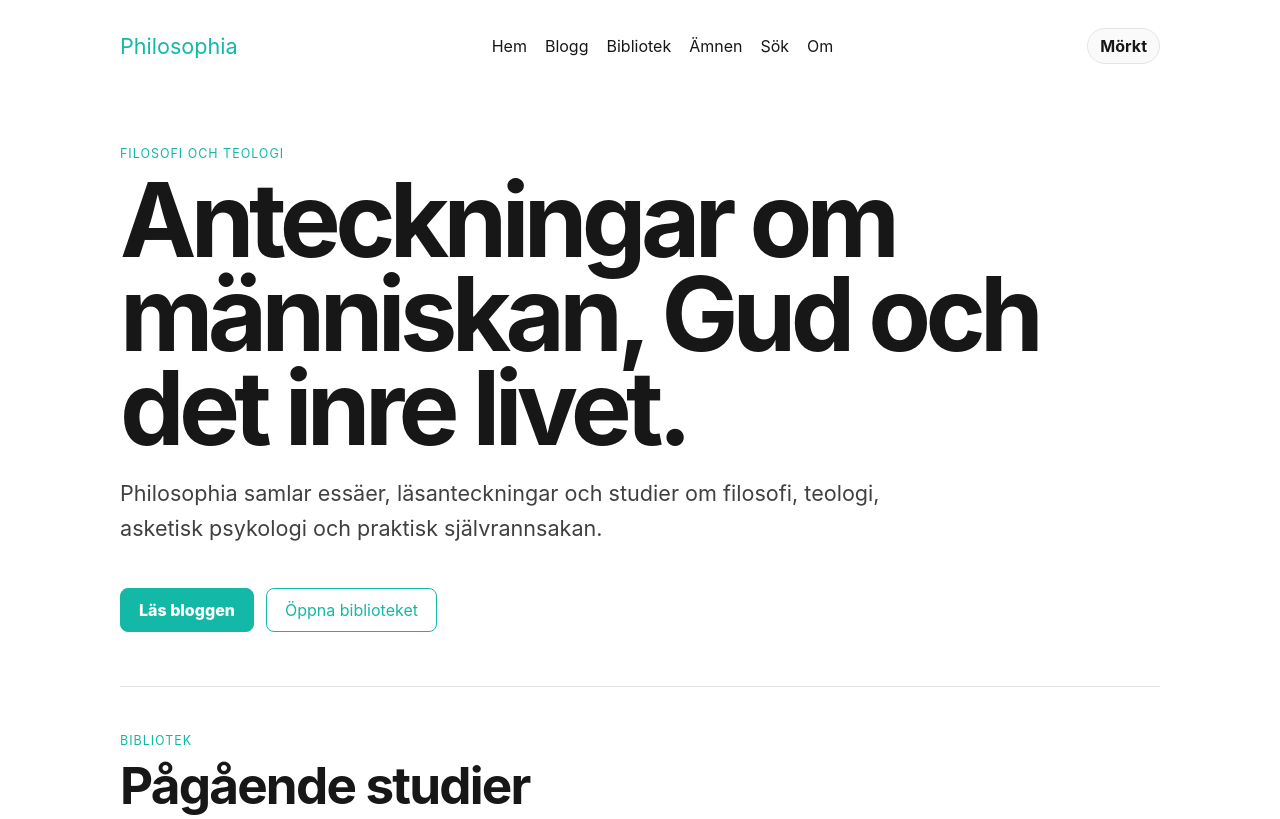
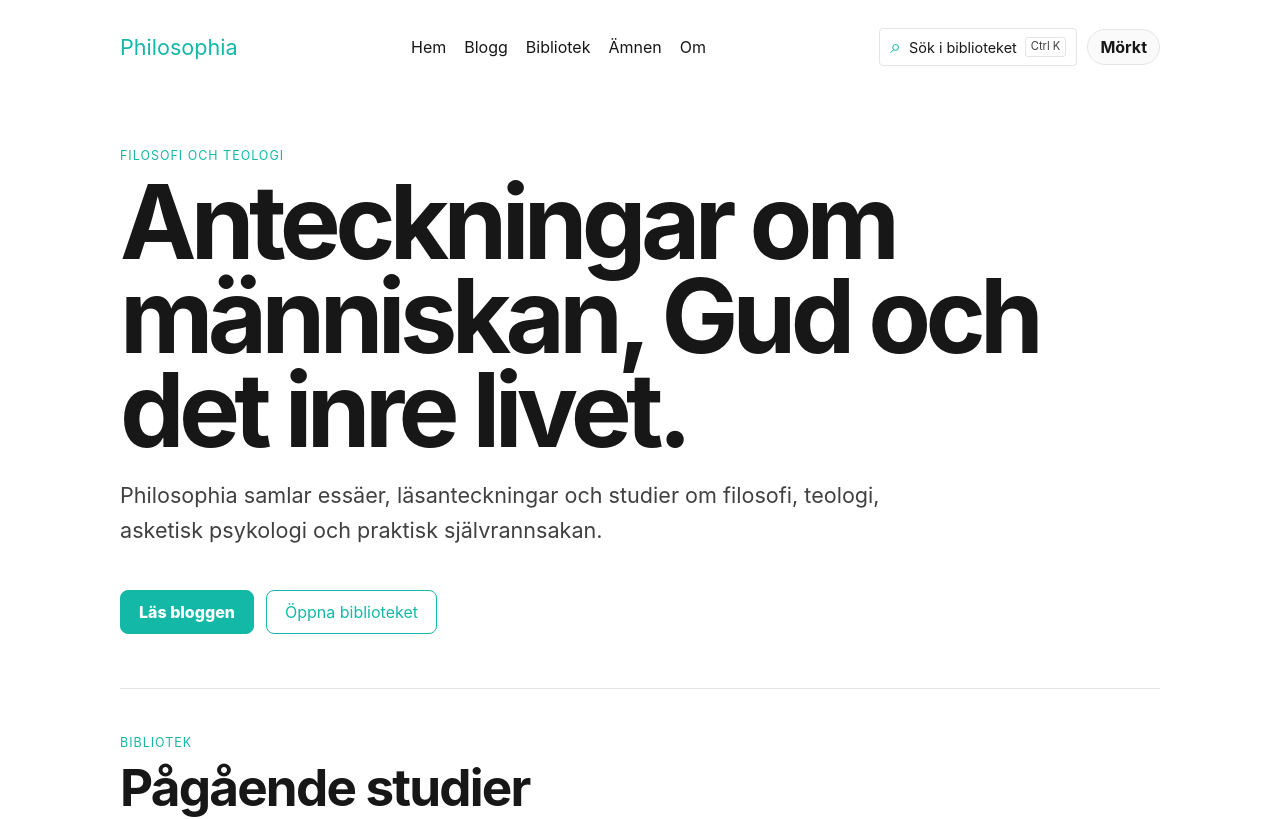
Before and after one commit to broklyn777/philosophia, an Astro site: page / in a window 1280 px wide. Shown: the top 819 px of the page. Built offline with nearby package versions, Linux system fonts and the light colour scheme; Astro itself is replaced by a stand-in of ours.

Commit message:
Fix and surface library search

```diff
--- a/src/components/SiteHeader.astro
+++ b/src/components/SiteHeader.astro
@@ -4,7 +4,6 @@ const navItems = [
   { href: "/blog/", label: "Blogg" },
   { href: "/projekt/", label: "Bibliotek" },
   { href: "/amnen/", label: "Ämnen" },
-  { href: "/sok/", label: "Sök" },
   { href: "/om/", label: "Om" },
 ];
 ---
@@ -14,12 +13,24 @@ const navItems = [
   <nav aria-label="Huvudnavigation">
     {navItems.map((item) => <a href={item.href}>{item.label}</a>)}
   </nav>
-  <button class="theme-button" type="button" data-theme-toggle>
-    <span data-theme-label>Mörkt</span>
-  </button>
+  <div class="site-tools">
+    <a class="search-link" href="/sok/" aria-label="Sök i biblioteket">
+      <span class="search-link__icon" aria-hidden="true">⌕</span>
+      <span>Sök i biblioteket</span>
+      <kbd>⌘K</kbd>
+    </a>
+    <button class="theme-button" type="button" data-theme-toggle>
+      <span data-theme-label>Mörkt</span>
+    </button>
+  </div>
 </header>
 
 <script>
+  const searchShortcut = document.querySelector<HTMLElement>(".search-link kbd");
+  if (searchShortcut && !navigator.userAgent.toLowerCase().includes("mac")) {
+    searchShortcut.textContent = "Ctrl K";
+  }
+
   document.addEventListener("keydown", (event) => {
     if (!(event.metaKey || event.ctrlKey) || event.key.toLowerCase() !== "k") return;
     const target = event.target;
@@ -64,6 +75,52 @@ const navItems = [
     color: var(--accent);
   }
 
+  .site-tools {
+    display: flex;
+    align-items: center;
+    gap: 10px;
+  }
+
+  .search-link {
+    min-height: 38px;
+    display: inline-flex;
+    align-items: center;
+    gap: 8px;
+    padding: 0 10px;
+    border: 1px solid var(--line);
+    border-radius: 4px;
+    color: var(--ink);
+    font-size: 0.9rem;
+    text-decoration: none;
+  }
+
+  .search-link:hover,
+  .search-link:focus-visible {
+    border-color: var(--accent);
+    color: var(--accent);
+  }
+
+  .search-link:focus-visible {
+    outline: 1px solid var(--accent);
+    outline-offset: 3px;
+  }
+
+  .search-link__icon {
+    color: var(--accent);
+    font-size: 1.2rem;
+    line-height: 1;
+  }
+
+  .search-link kbd {
+    padding: 2px 5px;
+    border: 1px solid var(--line);
+    border-radius: 3px;
+    color: var(--muted);
+    font: inherit;
+    font-size: 0.7rem;
+    line-height: 1.2;
+  }
+
   .theme-button {
     min-height: 36px;
     padding: 0 12px;
@@ -85,5 +142,16 @@ const navItems = [
     nav {
       justify-content: flex-start;
     }
+
+    .site-tools {
+      width: 100%;
+      justify-content: space-between;
+    }
+  }
+
+  @media (max-width: 420px) {
+    .search-link kbd {
+      display: none;
+    }
   }
 </style>
```
Also changed, not shown: src/pages/sok.astro (+16 -1 lines).
